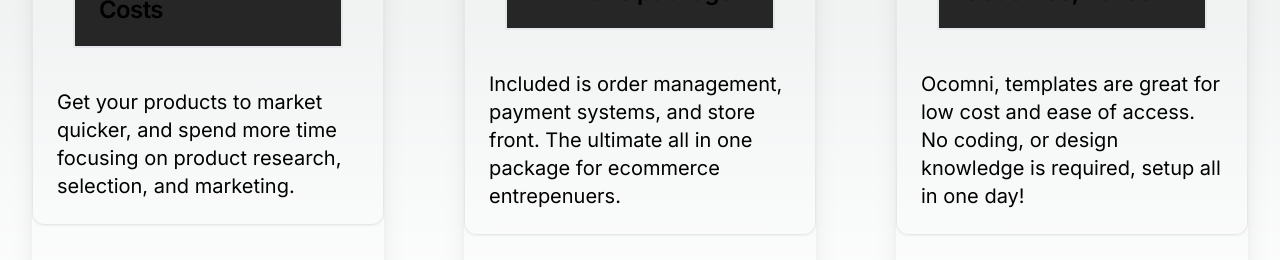
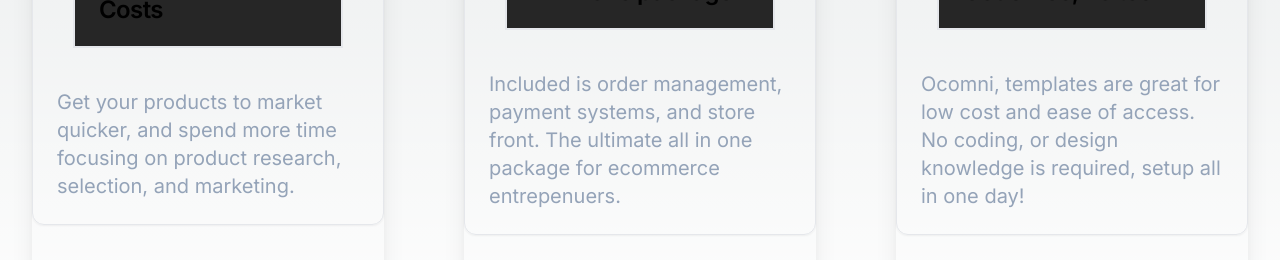
Before and after one commit to akibiaons/ocomni-landing, a Next.js app: page / in a window 1280 px wide. Shown: the part 667-927 px from the top of the page. Built offline with nearby package versions, Linux system fonts and the light colour scheme.

Commit message:
got more contrast for text ui on cards

```diff
--- a/app/page.tsx
+++ b/app/page.tsx
@@ -61,7 +61,7 @@ export default function Home() {
                 <CardTitle>Reduced Startup Costs</CardTitle>
               </CardHeader>
               <CardContent>
-                <CardDescription className="md:text-xl">
+                <CardDescription className="md:text-xl text-slate-400">
                   Get your products to market quicker, and spend more time
                   focusing on product research, selection, and marketing.
                 </CardDescription>
@@ -76,7 +76,7 @@ export default function Home() {
                 <CardTitle>All in one package</CardTitle>
               </CardHeader>
               <CardContent>
-                <CardDescription className="md:text-xl">
+                <CardDescription className="md:text-xl text-slate-400">
                   Included is order management, payment systems, and store
                   front. The ultimate all in one package for ecommerce
                   entrepenuers.
@@ -91,7 +91,7 @@ export default function Home() {
                 <CardTitle>Code free, no tech</CardTitle>
               </CardHeader>
               <CardContent>
-                <CardDescription className="md:text-xl">
+                <CardDescription className="md:text-xl text-slate-400">
                   Ocomni, templates are great for low cost and ease of access.
                   No coding, or design knowledge is required, setup all in one
                   day!
@@ -134,7 +134,7 @@ export default function Home() {
       {/*START OF THE BENEFITS CARD (MOBILE)*/}
       {/* This needs to be made into an accordian at some point - 1:53pm 9/21/23 */}
       <div className="block lg:hidden">
-        <div className="lg:grid lg:max-w-[100%] lg:grid-cols-9 lg:gap-20 lg:pt-40 lg:pb-20 md:p-8 pt-10">
+        <div className="lg:grid lg:max-w-[100%] lg:grid-cols-9 lg:gap-20 lg:pt-40 lg:pb-20 md:p-8 pt-10 ">
           <div className="lg:col-start-1 lg:col-end-4 md:pb-10 md:text-left text-left shadow-xl">
             <Accordion type="single" collapsible>
               <AccordionItem value="item-1">
@@ -148,7 +148,7 @@ export default function Home() {
                       <CardTitle>Reduced Startup Costs</CardTitle>
                     </CardHeader>
                     <CardContent>
-                      <CardDescription className="md:text-xl">
+                      <CardDescription className="md:text-xl text-slate-400">
                         Get your products to market quicker, and spend more time
                         focusing on product research, selection, and marketing.
                       </CardDescription>
@@ -172,7 +172,7 @@ export default function Home() {
                       <CardTitle>All in one package</CardTitle>
                     </CardHeader>
                     <CardContent>
-                      <CardDescription className="md:text-xl">
+                      <CardDescription className="md:text-xl text-slate-400">
                         Our store templates come with a order management system,
                         payment system, and store front. The ultimate all in one
                         package for ecommerce entrepenuers.
@@ -196,7 +196,7 @@ export default function Home() {
                       <CardTitle>Code free, no tech</CardTitle>
                     </CardHeader>
                     <CardContent>
-                      <CardDescription className="md:text-xl">
+                      <CardDescription className="md:text-xl text-slate-400">
                         Ocomni, templates are great for low cost and ease of
                         access. No coding, or design knowledge is required,
                         setup all in one day!
@@ -212,7 +212,13 @@ export default function Home() {
       {/* END OF THE CARDS*/}
       {/* Start of the semplate selector cards */}
       <div className="block lg:hidden">
-        <div className="flex flex-col gap-6 px-2 rounded-xl">
+        <div className="flex flex-col gap-6 px-4 rounded-xl py-8">
+          <div className="">
+            <h3 className="mb-4 text-2xl font-semibold">Pick a template</h3>
+            <p className="text-md text-slate-400">
+              Deploy a website and test products for as low as $12/mo
+            </p>
+          </div>
           <div>
             <img
               className="rounded-xl"
```
